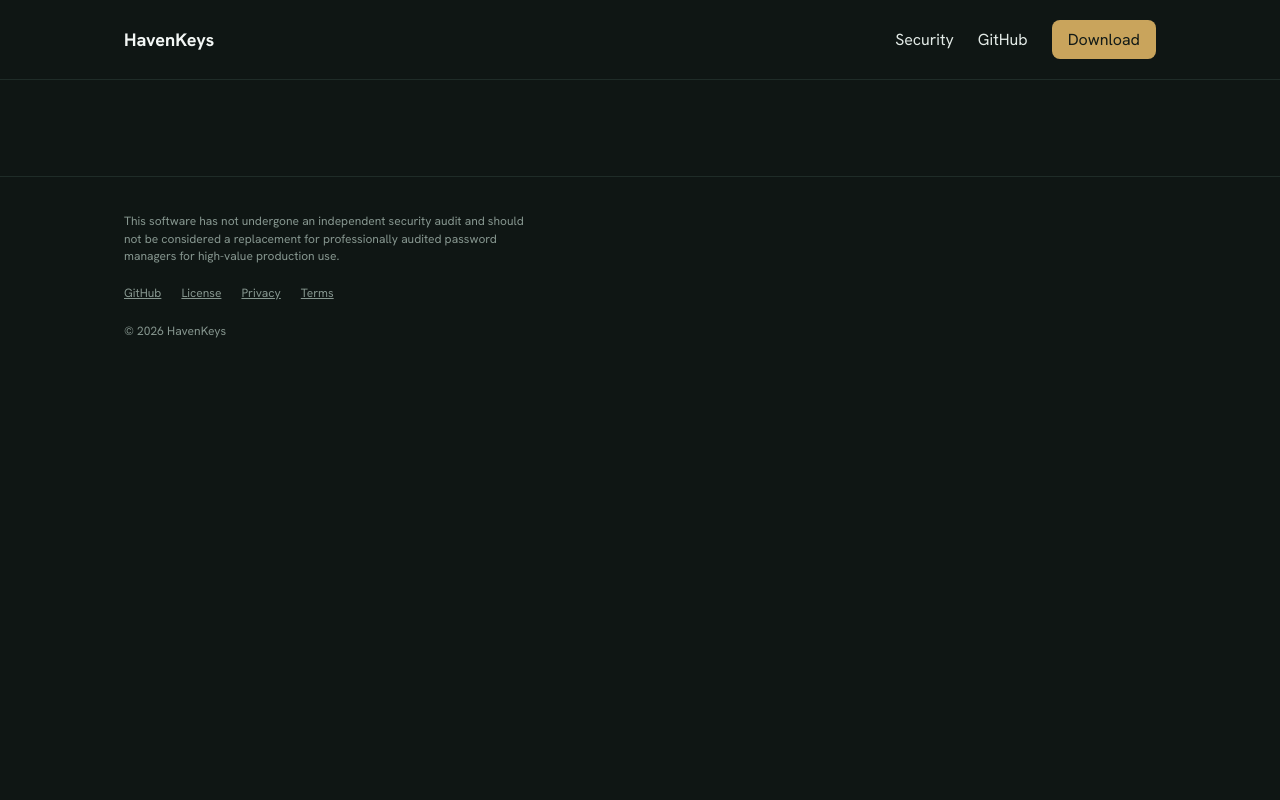
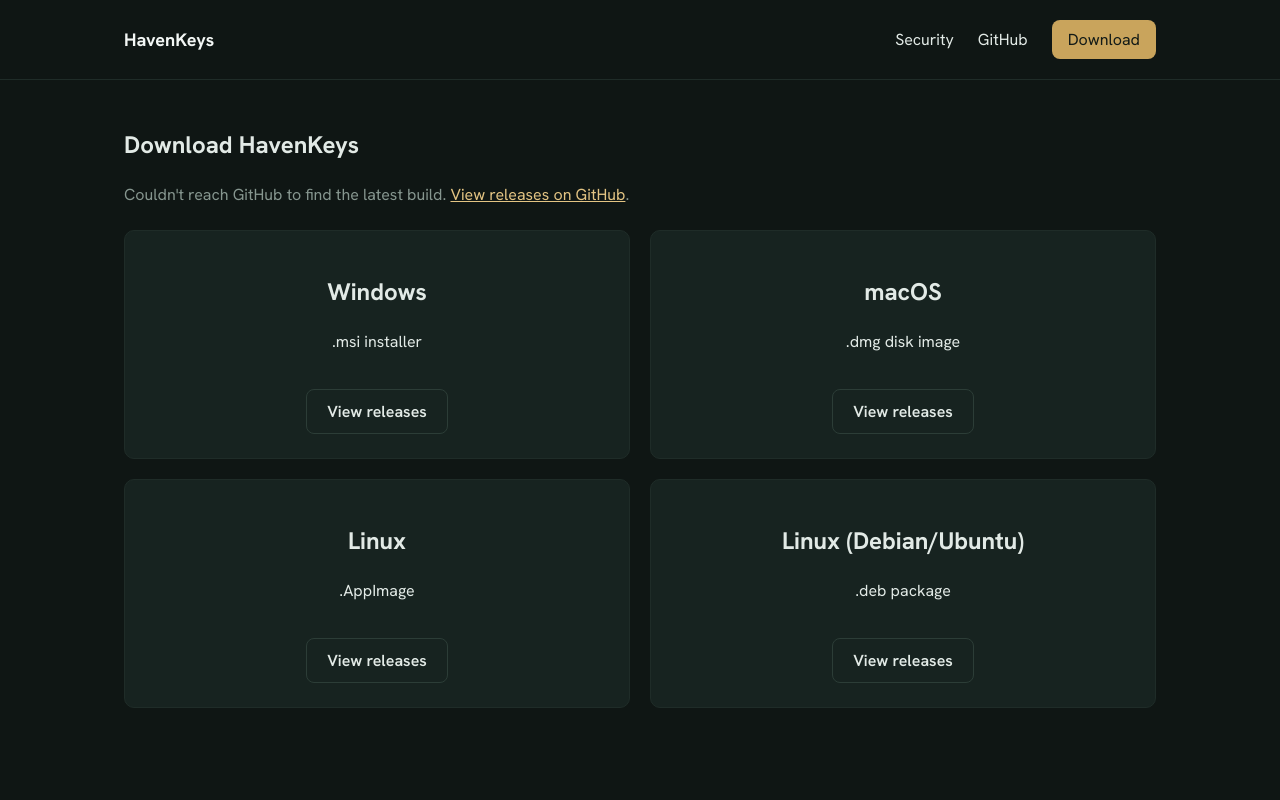
Before and after one commit to rochasamuel/havenkeys, a React (Vite) app in the folder apps/web/: page /download in a window 1280 px wide. Shown: the top 800 px of the page. Built offline with nearby package versions, Linux system fonts and the light colour scheme; no server answers.

Commit message:
feat(web): add the download page

```diff
--- a/apps/web/src/App.tsx
+++ b/apps/web/src/App.tsx
@@ -2,6 +2,7 @@ import { BrowserRouter, Routes, Route } from "react-router-dom";
 import { Nav } from "./components/Nav";
 import { Footer } from "./components/Footer";
 import { Home } from "./pages/Home";
+import { Download } from "./pages/Download";
 
 export function App() {
   return (
@@ -10,6 +11,7 @@ export function App() {
       <main>
         <Routes>
           <Route path="/" element={<Home />} />
+          <Route path="/download" element={<Download />} />
         </Routes>
       </main>
       <Footer />
--- /dev/null
+++ b/apps/web/src/pages/Download.tsx
@@ -0,0 +1,82 @@
+import { useEffect, useState } from "react";
+import {
+  fetchLatestRelease,
+  pickAsset,
+  RELEASES_PAGE_URL,
+  type LatestRelease,
+  type Platform,
+} from "../lib/releases";
+
+const PLATFORMS: Array<{ id: Platform; label: string; format: string }> = [
+  { id: "windows", label: "Windows", format: ".msi installer" },
+  { id: "macos", label: "macOS", format: ".dmg disk image" },
+  { id: "linux-appimage", label: "Linux", format: ".AppImage" },
+  { id: "linux-deb", label: "Linux (Debian/Ubuntu)", format: ".deb package" },
+];
+
+type LoadState =
+  | { status: "loading" }
+  | { status: "ready"; release: LatestRelease }
+  | { status: "unavailable" };
+
+export function Download() {
+  const [state, setState] = useState<LoadState>({ status: "loading" });
+
+  useEffect(() => {
+    let cancelled = false;
+    fetchLatestRelease().then((release) => {
+      if (cancelled) return;
+      setState(release ? { status: "ready", release } : { status: "unavailable" });
+    });
+    return () => {
+      cancelled = true;
+    };
+  }, []);
+
+  return (
+    <section className="download">
+      <h1>Download HavenKeys</h1>
+      {state.status === "ready" && (
+        <p className="download__status">Latest version: {state.release.tag_name}</p>
+      )}
+      {state.status === "loading" && (
+        <p className="download__status">Checking latest release…</p>
+      )}
+      {state.status === "unavailable" && (
+        <p className="download__status">
+          Couldn't reach GitHub to find the latest build.{" "}
+          <a href={RELEASES_PAGE_URL} target="_blank" rel="noreferrer">
+            View releases on GitHub
+          </a>
+          .
+        </p>
+      )}
+      <div className="download__grid">
+        {PLATFORMS.map((platform) => {
+          const asset =
+            state.status === "ready" ? pickAsset(state.release.assets, platform.id) : null;
+          return (
+            <div className="download__card" key={platform.id}>
+              <h2>{platform.label}</h2>
+              <p>{platform.format}</p>
+              {asset ? (
+                <a className="download__button" href={asset.browser_download_url}>
+                  Download for {platform.label}
+                </a>
+              ) : (
+                <a
+                  className="download__button download__button--secondary"
+                  href={RELEASES_PAGE_URL}
+                  target="_blank"
+                  rel="noreferrer"
+                >
+                  View releases
+                </a>
+              )}
+            </div>
+          );
+        })}
+      </div>
+    </section>
+  );
+}
```
